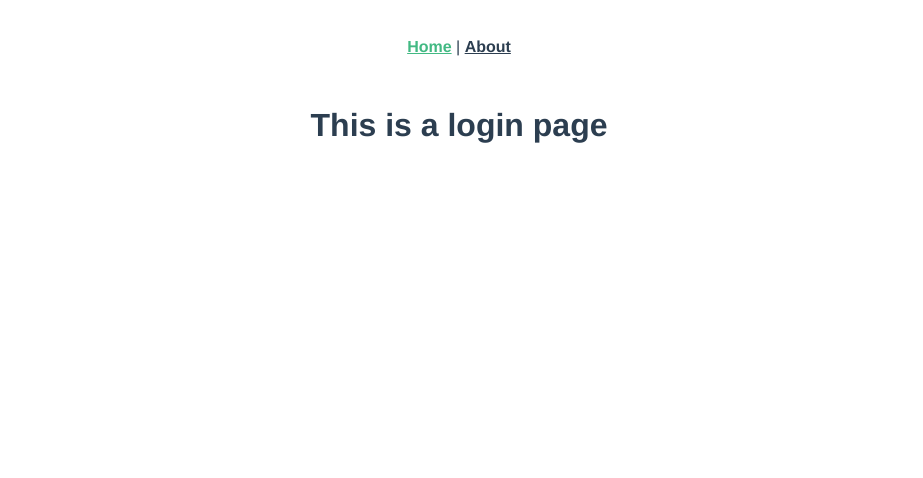
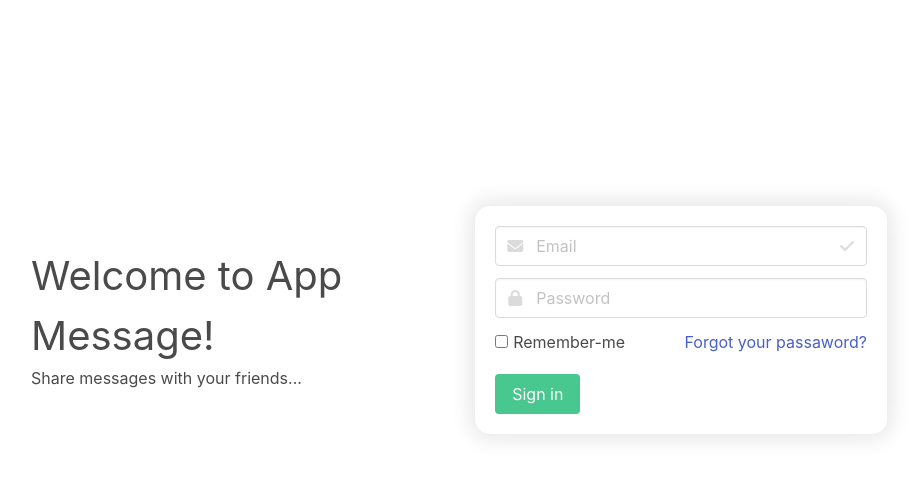
Before and after one commit to viniciuslpi/app-message, a Vue app in the folder frontend/: page / in a window 1280 px wide. Shown: the top 478 px of the page, without its empty margins (181-1104 px from the left). Built offline with nearby package versions, Linux system fonts and the light colour scheme.

Commit message:
login page

```diff
--- a/frontend/package.json
+++ b/frontend/package.json
@@ -8,6 +8,7 @@
     "lint": "vue-cli-service lint"
   },
   "dependencies": {
+    "@fortawesome/fontawesome-free": "^6.2.0",
     "core-js": "^3.8.3",
     "register-service-worker": "^1.7.2",
     "vue": "^3.2.13",
--- a/frontend/public/index.html
+++ b/frontend/public/index.html
@@ -6,6 +6,7 @@
     <meta name="viewport" content="width=device-width,initial-scale=1.0">
     <link rel="icon" href="<%= BASE_URL %>favicon.ico">
     <title><%= htmlWebpackPlugin.options.title %></title>
+    <link rel="stylesheet" href="https://cdn.jsdelivr.net/npm/bulma@0.9.4/css/bulma.min.css">
   </head>
   <body>
     <noscript>
--- a/frontend/src/App.vue
+++ b/frontend/src/App.vue
@@ -1,30 +1,11 @@
 <template>
-  <nav>
-    <router-link to="/">Home</router-link> |
-    <router-link to="/home">About</router-link>
-  </nav>
-  <router-view/>
+  <router-view></router-view>
 </template>
+<script>
+export default {
 
+}
+</script>
 <style lang="scss">
-#app {
-  font-family: Avenir, Helvetica, Arial, sans-serif;
-  -webkit-font-smoothing: antialiased;
-  -moz-osx-font-smoothing: grayscale;
-  text-align: center;
-  color: #2c3e50;
-}
 
-nav {
-  padding: 30px;
-
-  a {
-    font-weight: bold;
-    color: #2c3e50;
-
-    &.router-link-exact-active {
-      color: #42b983;
-    }
-  }
-}
 </style>
--- a/frontend/src/main.js
+++ b/frontend/src/main.js
@@ -4,4 +4,9 @@ import './registerServiceWorker'
 import router from './router'
 import store from './store'
 
-createApp(App).use(store).use(router).mount('#app')
+import '@fortawesome/fontawesome-free/css/all.css'
+
+createApp(App)
+    .use(store)
+    .use(router)
+    .mount('#app')
--- a/frontend/src/router/index.js
+++ b/frontend/src/router/index.js
@@ -5,7 +5,7 @@ import Login from '../views/Login.vue'
 const routes = [
   {
     path: '/',
-    name: 'loginEnter',
+    name: 'enter',
     component: Login
   },
   {
@@ -33,4 +33,4 @@ const router = createRouter({
   routes
 })
 
-export default router
+export default router;
--- a/frontend/src/views/Home.vue
+++ b/frontend/src/views/Home.vue
@@ -1,6 +1,6 @@
 <template>
   <div class="home">
-    <img alt="Vue logo" src="../assets/logo.png">
+    <router-view></router-view>
   </div>
 </template>
 
--- a/frontend/src/views/Login.vue
+++ b/frontend/src/views/Login.vue
@@ -1,10 +1,95 @@
 <template>
-  <div class="login">
-    <h1>This is a login page</h1>
-  </div>
+  <section class="login-body">
+    <div class="login">
+      <div class="block">
+        <h1 class="login-title">Welcome to App Message!</h1>
+        <p>Share messages with your friends...</p>
+      </div>
+      <div class="block block-form">
+        <div class="field">
+          <p class="control has-icons-left has-icons-right">
+            <input class="input" type="email" placeholder="Email" />
+            <span class="icon is-small is-left">
+              <i class="fas fa-envelope"></i>
+            </span>
+            <span class="icon is-small is-right">
+              <i class="fas fa-check"></i>
+            </span>
+          </p>
+        </div>
+        <div class="field">
+          <p class="control has-icons-left">
+            <input class="input" type="password" placeholder="Password" />
+            <span class="icon is-small is-left">
+              <i class="fas fa-lock"></i>
+            </span>
+          </p>
+        </div>
+        <div class="field">
+          <div class="options">
+            <div class="option-remember">
+              <input type="checkbox" id="remember" name="remember" value="remember">
+              <label for="remember" class="remember-label">Remember-me</label>
+            </div>
+            <a href="#">Forgot your passaword?</a>
+          </div>
+          <p class="control">
+            <router-link to="/home" class="link">
+              <button class="button is-success">Sign in</button>
+            </router-link>
+          </p>
+        </div>
+      </div>
+    </div>
+  </section>
 </template>
+
 <script>
 export default {
-  name: 'LoginView'
+  name: "LoginView",
+};
+</script>
+
+<style scope>
+.login-body {
+  display: flex;
+  justify-content: center;
 }
-</script>
+
+.login {
+  display: flex;
+  align-items: center;
+  justify-content: space-around;
+  /* border: pink solid 1px; */
+  width: 70%;
+  height: 80vh;
+}
+
+.block {
+  /* border: solid 1px red; */
+  margin: 20px;
+  width: 500px;
+}
+
+.block-form {
+  padding: 20px;
+  border-radius: 15px;
+  box-shadow: 0px 0px 20px 5px rgb(231, 231, 231);
+}
+
+.login-title {
+  font-size: 40px;
+}
+
+.remember-label {
+  padding-left: 5px;
+}
+
+.options{
+  display: flex;
+  flex-wrap: wrap;
+  justify-content: space-between;
+  margin-bottom: 20px;
+}
+
+</style>
```
Also changed, not shown: 1 other file (tests, documents, lock files or other folders).
